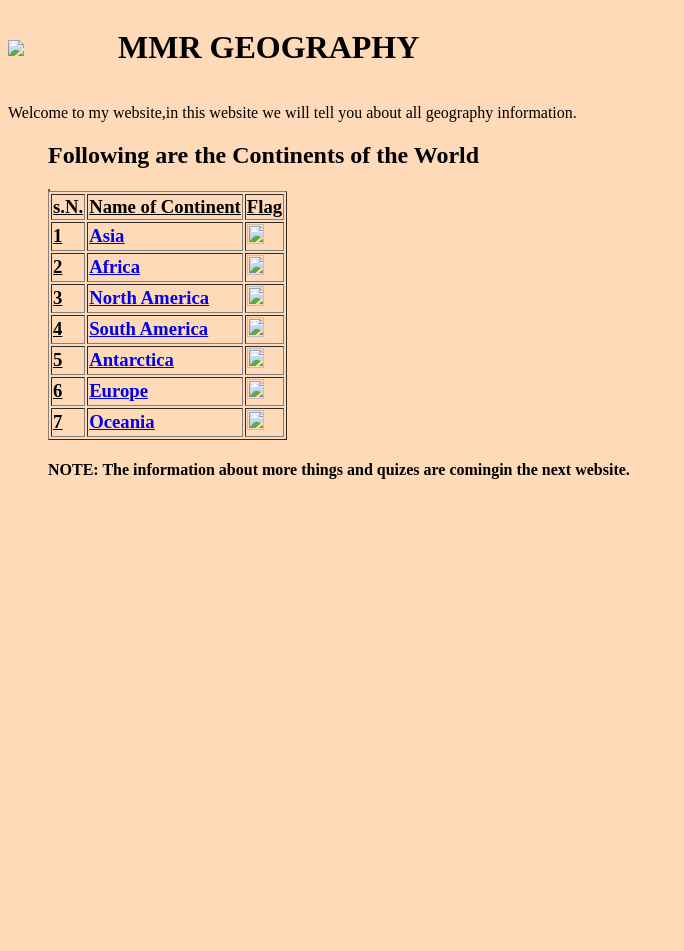
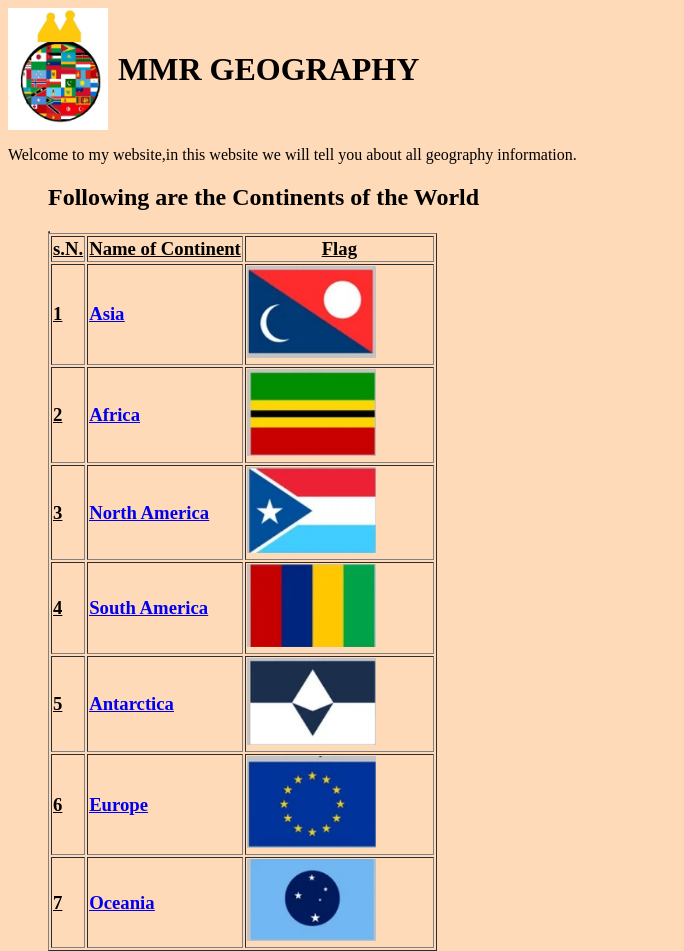
Before and after one commit to MuhammadMuzzammilRana/mmrgeography, a plain HTML site: page index.html in a window 1280 px wide. Shown: the top 951 px of the page, without its empty margins (0-684 px from the left). Before the commit the page ends 800 px from the top, so only its background shows below. Drawn offline with Linux system fonts and the light colour scheme; the site is published under a folder, as on GitHub Pages, so addresses that start at the root find nothing.

Commit message:
Update index.html

```diff
--- a/index.html
+++ b/index.html
@@ -10,7 +10,7 @@
 
 <body>
     <div style="display: flex; align-items: center;">
-        <img src="/images/logo.jpg" width="100" style="margin-right: 10px;">
+        <img src="images/logo.jpg" width="100" style="margin-right: 10px;">
         <h1 >MMR GEOGRAPHY</h1>
     </div>
 
@@ -37,44 +37,44 @@
     </tr>
     <tr>
       <td>1</td>
-      <td><a href="/asia/asia.html">Asia</a></td>
-      <td><img src="/images/asia.jpg" alt="" width="70%" , height="100%"></td>
+      <td><a href="asia/asia.html">Asia</a></td>
+      <td><img src="images/asia.jpg" alt="" width="70%" , height="100%"></td>
     </tr>
 
     <tr>
         <td>2</td>
-        <td><a href="/africa/africa.html">Africa</a> </td>
-        <td><img src="/images/africa.jpg" alt="" width="70%" height="10%"></td>
+        <td><a href="africa/africa.html">Africa</a> </td>
+        <td><img src="images/africa.jpg" alt="" width="70%" height="10%"></td>
       </tr>
 
       <tr>
         <td>3</td>
-        <td><a href="/north america/north america.html">North America</a> </td>
-        <td><img src="/images/north america.jpg" alt="" width="70%" height="100%"></td>
+        <td><a href="north america/north america.html">North America</a> </td>
+        <td><img src="images/north america.jpg" alt="" width="70%" height="100%"></td>
       </tr>
 
       <tr>
         <td>4</td>
-        <td><a href="/south america/south america.html">South America</a> </td>
-        <td><img src="/images/south america.jpg" alt="" width="70%" height="100%"></td>
+        <td><a href="south america/south america.html">South America</a> </td>
+        <td><img src="images/south america.jpg" alt="" width="70%" height="100%"></td>
       </tr>
 
       <tr>
         <td>5</td>
-        <td><a href="/antarctica/antarctica.html">Antarctica</a> </td>
-        <td><img src="/images/antarctica.jpg" alt="" width="70%" height="100%"></td>
+        <td><a href="antarctica/antarctica.html">Antarctica</a> </td>
+        <td><img src="images/antarctica.jpg" alt="" width="70%" height="100%"></td>
       </tr>
 
       <tr>
         <td>6</td>
-        <td><a href="/europe/europe.html">Europe</a> </td>
-        <td><img src="/images/europe.jpg" alt="" width="70%" height="100%"></td>
+        <td><a href="europe/europe.html">Europe</a> </td>
+        <td><img src="images/europe.jpg" alt="" width="70%" height="100%"></td>
       </tr>
 
       <tr>
         <td>7</td>
-        <td><a href="/oceania/oceania.html">Oceania</a> </td>
-        <td><img src="/images/oceania.jpg" alt="" width="70%" height="100%"></td>
+        <td><a href="oceania/oceania.html">Oceania</a> </td>
+        <td><img src="images/oceania.jpg" alt="" width="70%" height="100%"></td>
       </tr>
   </table>
 
```
